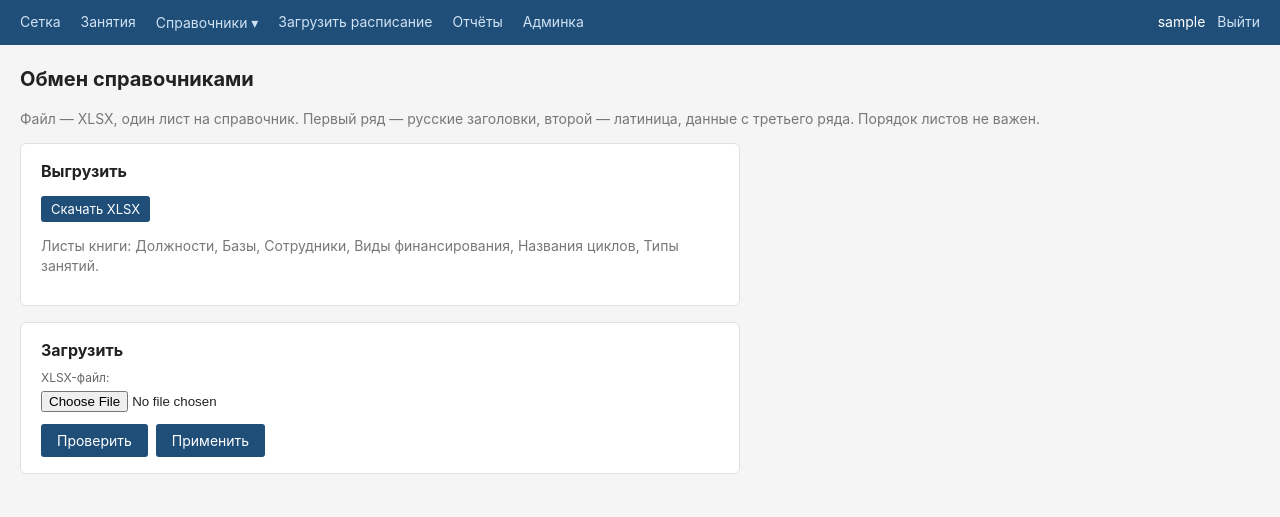
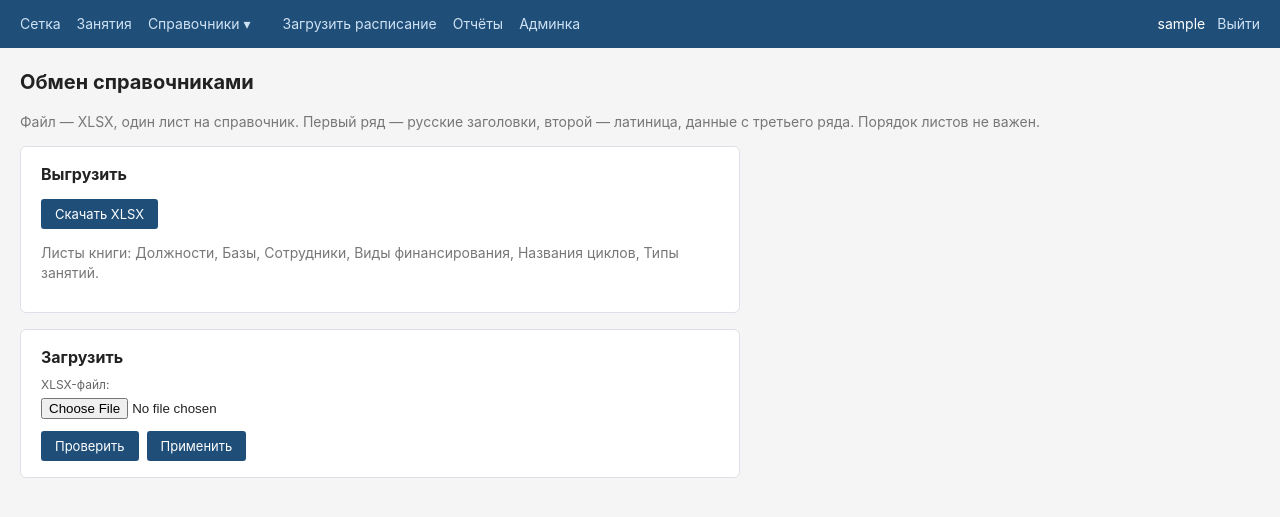
Before and after one commit to jdoe058/odpo, a Django app: page /references/ in a window 1280 px wide. Shown: the top 517 px of the page. Run offline with Django 5.2, Linux system fonts and the light colour scheme; the visitor is signed in with stand-in values (Sample User, id 1).

Commit message:
refactor(стили): унифицировать кнопки, шапку и убрать неиспользуемые токены

```diff
--- a/timetable/static/timetable/css/base.css
+++ b/timetable/static/timetable/css/base.css
@@ -10,9 +10,7 @@
   /* Границы */
   --color-border:              #dde1e7;
   --color-border-light:        #e3e7ec;
-  --color-border-grid:         #ddd;
   --color-border-strong:       #c8ccd2;
-  --color-border-muted:        #cdd5df;
 
   /* Текст */
   --color-text:                #222;
@@ -20,7 +18,6 @@
   --color-text-muted:          #555;
   --color-text-muted-alt:      #666;
   --color-text-muted-strong:   #777;
-  --color-text-muted-light:    #888;
   --color-text-disabled:       #ccc;
 
   /* Бренд */
@@ -49,18 +46,6 @@ body {
   background: var(--color-bg);
 }
 
-header {
-  background: var(--color-primary);
-  color: var(--color-primary-fg);
-  padding: 12px 20px;
-}
-header a {
-  color: var(--color-primary-fg-muted);
-  text-decoration: none;
-  margin-right: 16px;
-}
-header a:hover { color: var(--color-primary-fg); }
-
 main {
   padding: 20px;
   max-width: 1400px;
@@ -69,24 +54,63 @@ main {
 
 h1 { font-size: 20px; margin: 0 0 16px; }
 
-a.button {
+.muted { color: var(--color-text-muted-strong); }
+
+/* ===================== Кнопки ===================== */
+a.button,
+.filters-row button,
+.refs-form button[type="submit"],
+form.lesson-form .actions button {
   display: inline-block;
-  padding: 4px 10px;
+  padding: 6px 14px;
   background: var(--color-primary);
   color: var(--color-primary-fg);
+  border: none;
   border-radius: 3px;
+  font: inherit;
+  font-size: 13px;
   text-decoration: none;
-  border: none;
   cursor: pointer;
-  font-size: 13px;
 }
-a.button:hover { background: var(--color-primary-hover); }
 
-.muted { color: var(--color-text-muted-strong); }
+a.button:hover,
+.filters-row button:hover,
+.refs-form button[type="submit"]:hover,
+form.lesson-form .actions button:hover {
+  background: var(--color-primary-hover);
+}
 
 /* ===================== Шапка ===================== */
+header {
+  display: flex;
+  align-items: center;
+  gap: 16px;
+  min-height: 48px;
+  background: var(--color-primary);
+  color: var(--color-primary-fg);
+  padding: 12px 20px;
+}
+
+header a {
+  color: var(--color-primary-fg-muted);
+  text-decoration: none;
+  white-space: nowrap;
+}
+header a:hover { color: var(--color-primary-fg); }
+
 .user-box {
-  float: right;
+  margin-left: auto;
+  display: inline-flex;
+  align-items: center;
+  gap: 12px;
+  white-space: nowrap;
+}
+
+.user-box form {
+  display: inline-flex;
+  align-items: center;
+  margin: 0;
+  padding: 0;
 }
 
 .link-button {
@@ -96,8 +120,8 @@ a.button:hover { background: var(--color-primary-hover); }
   cursor: pointer;
   font: inherit;
   padding: 0;
-  margin-left: 8px;
 }
+.link-button:hover { color: var(--color-primary-fg); }
 
 /* ===================== Сообщения ===================== */
 ul.messages {
--- a/timetable/static/timetable/css/components/breakdown.css
+++ b/timetable/static/timetable/css/components/breakdown.css
@@ -25,5 +25,5 @@
 }
 .hours-breakdown .total-col {
   background: var(--color-surface-subtle);
-  border-left: 2px solid var(--color-border-muted);
+  border-left: 2px solid var(--color-border-strong);
 }
--- a/timetable/static/timetable/css/components/grid.css
+++ b/timetable/static/timetable/css/components/grid.css
@@ -1,7 +1,7 @@
 table.grid { border-collapse: collapse; background: var(--color-surface); }
 table.grid th,
 table.grid td {
-  border: 1px solid var(--color-border-grid);
+  border: 1px solid var(--color-border);
   padding: 4px 8px;
   font-size: 13px;
 }
@@ -23,4 +23,3 @@ table.grid .is-over {
   font-weight: 600;
 }
 table.grid .is-weekend { background: var(--color-surface-weekend); }
-table.grid tfoot th { background: var(--color-surface-subtle); }
--- a/timetable/static/timetable/css/components/references.css
+++ b/timetable/static/timetable/css/components/references.css
@@ -20,16 +20,7 @@
   gap: 8px;
   align-items: center;
 }
-.refs-form button[type="submit"] {
-  padding: 7px 16px;
-  border: none;
-  background: var(--color-primary);
-  color: var(--color-primary-fg);
-  border-radius: 3px;
-  cursor: pointer;
-  font: inherit;
-}
-.refs-form button[type="submit"]:hover { background: var(--color-primary-hover); }
+
 .refs-form button.link-button {
   background: none;
   color: var(--color-text-muted-alt);
--- a/timetable/templates/timetable/_nav.html
+++ b/timetable/templates/timetable/_nav.html
@@ -33,7 +33,7 @@
   <span class="user-box">
     {% if request.user.is_authenticated %}
       {{ request.user.username }}
-      <form method="post" action="{% url 'logout' %}" style="display:inline">
+      <form method="post" action="{% url 'logout' %}">
         {% csrf_token %}
         <button type="submit" class="link-button">Выйти</button>
       </form>
```
Also changed, not shown: timetable/static/timetable/css/components/filters.css (+0 -11 lines), timetable/static/timetable/css/components/lesson-form.css (+0 -10 lines), timetable/static/timetable/css/components/lessons.css (+7 -3 lines).
